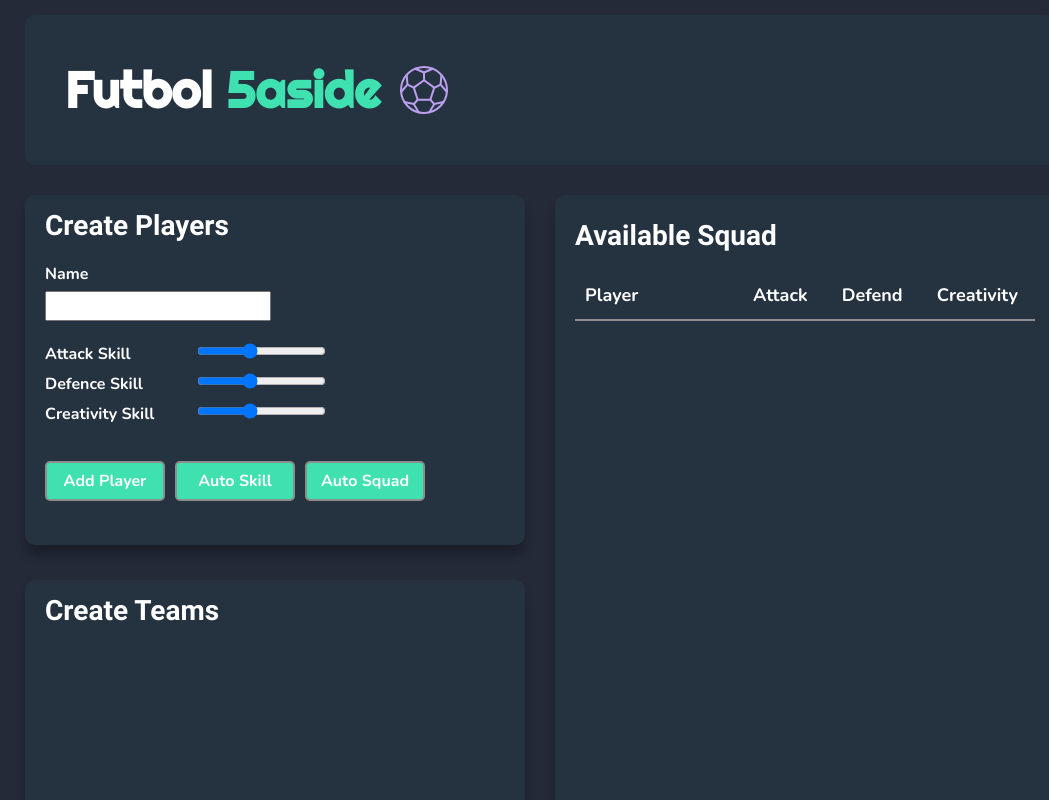
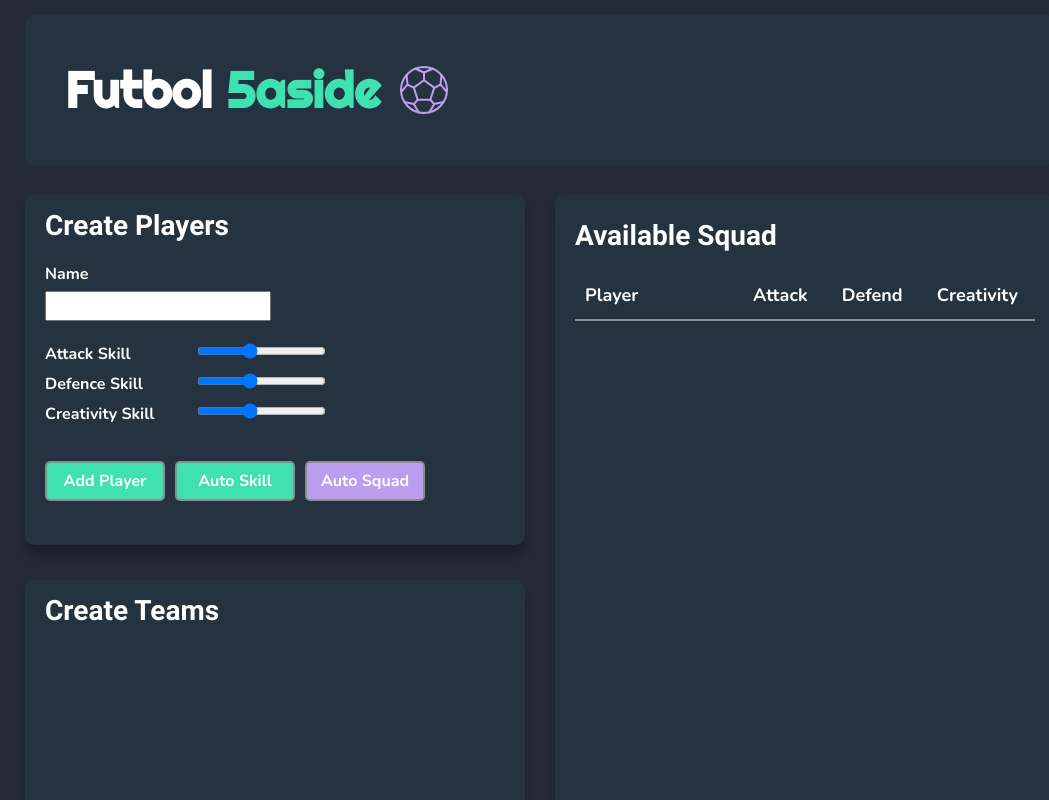
Before and after one commit to bpdm88/football-picker, a React (Create React App) app: page / in a window 1280 px wide. Shown: the top 800 px of the page, without its empty margins (100-1149 px from the left). Built offline with nearby package versions, Linux system fonts and the light colour scheme.

Commit message:
Adjusted class of auto squad button to differentiate

```diff
--- a/src/components/PlayerForm/PlayerForm.js
+++ b/src/components/PlayerForm/PlayerForm.js
@@ -125,7 +125,7 @@ class PlayerForm extends React.Component {
                         <button
                             type="button"
                             onClick={this.handleSquad}
-                            className="primary-button"
+                            className="secondary-button"
                         >
                             Auto Squad
                         </button>
```
Also changed, not shown: 1 other file (tests, documents, lock files or other folders).
